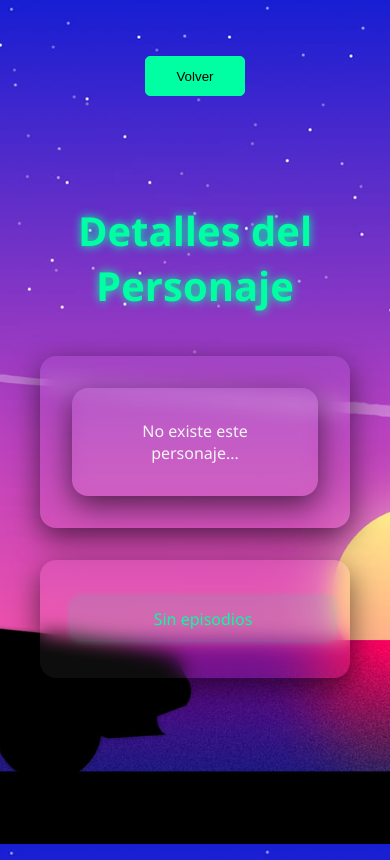
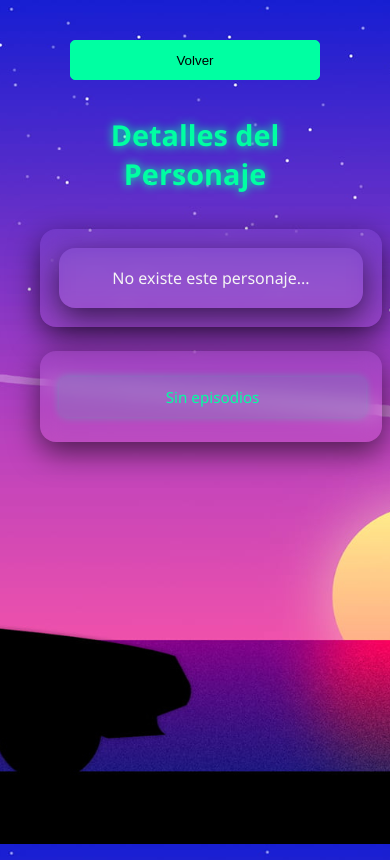
Before and after one commit to Matt-Py-GH/Rick-MortyWebApp, a website built with Vite: page detalles.html in a window 390 px wide. Built offline with nearby package versions, Linux system fonts and the light colour scheme; no server answers.

Commit message:
TODO FIXEADO

```diff
--- a/detalles.html
+++ b/detalles.html
@@ -19,15 +19,11 @@
 
     <meta name="author" content="Tu Nombre o Alias" />
 
-    <link rel="icon" href="/favicon.ico" type="image/x-icon" />
-
     <meta property="og:title" content="Rick & Morty API Explorer | R&MApi" />
     <meta
       property="og:description"
       content="Buscá personajes, filtrá por estado y explorá el universo de Rick and Morty con una app web dinámica."
     />
-    <meta property="og:image" content="/ruta/a/imagen-og.jpg" />
-    <meta property="og:url" content="https://tusitio.com/" />
     <meta property="og:type" content="website" />
 
     <meta name="twitter:card" content="summary_large_image" />
@@ -36,7 +32,6 @@
       name="twitter:description"
       content="Explorá todos los personajes de Rick and Morty con filtros, favoritos y más."
     />
-    <meta name="twitter:image" content="/ruta/a/imagen-og.jpg" />
 
     <link rel="stylesheet" href="./src/styles/detalles.css" />
     <link rel="stylesheet" href="./src/styles/mediaQuery.css" />
--- a/src/styles/detalles.css
+++ b/src/styles/detalles.css
@@ -101,3 +101,54 @@ main {
 .character-attribute:hover {
   background: rgba(0, 255, 162, 0.25);
 }
+
+/* media query de detalles */
+@media (max-width: 600px) {
+  body {
+    padding: 1rem;
+  }
+
+  .header {
+    flex-direction: column;
+    gap: 1rem;
+    text-align: center;
+  }
+
+  .details-title {
+    font-size: 1.8rem;
+    padding: 0 1rem;
+  }
+
+  .volver-button {
+    width: 100%;
+    max-width: 250px;
+  }
+
+  main {
+    flex-direction: column;
+    align-items: center;
+    gap: 1.5rem;
+    padding: 0 1rem;
+  }
+
+  .character-details {
+    width: 100%;
+    padding: 1.2rem;
+    max-width: none;
+  }
+
+  .character-details img {
+    width: 100%;
+    max-width: 180px;
+    height: auto;
+  }
+
+  .character-details h2 {
+    font-size: 1.4rem;
+  }
+
+  .character-details p,
+  .character-attribute {
+    font-size: 0.95rem;
+  }
+}
--- a/src/styles/mediaQuery.css
+++ b/src/styles/mediaQuery.css
@@ -23,54 +23,6 @@
   .favorite-button {
     width: 100%;
     margin-top: 0.5rem;
-  }
-}
-
-/* media query de detalles */
-@media (max-width: 600px) {
-  body {
-    padding: 1rem;
-  }
-
-  .header {
-    flex-direction: column;
-    gap: 1rem;
-    text-align: center;
-  }
-
-  .details-title {
-    font-size: 2rem;
-  }
-
-  .volver-button {
-    width: 100%;
-    max-width: 200px;
-  }
-
-  main {
-    flex-direction: column;
-    align-items: center;
-    gap: 1.5rem;
-  }
-
-  .character-details {
-    width: 100%;
-    padding: 1.5rem;
-  }
-
-  .character-details img {
-    width: 100%;
-    max-width: 150px;
-    height: auto;
-  }
-
-  .character-details h2 {
-    font-size: 1.5rem;
-  }
-
-  .character-details p,
-  .character-attribute {
-    font-size: 0.95rem;
   }
 }
 
--- a/vite.config.js
+++ b/vite.config.js
@@ -13,4 +13,4 @@ export default defineConfig({
   }
 })
 
-//Esta es la configuración de vite que tuve que hacer para que sean servidos correctamente ambos html, de lo contrario tenía errores en producción, los cuales pude ver haciendo uso de npm run preview. Simplemente agrega la ruta de detalles.html para que no rompa ni lance errores.
+//Esta es la configuración de vite que tuve que hacer para que sean servidos correctamente ambos html, de lo contrario tenía errores en producción, los cuales pude ver haciendo uso de npm run preview. Simplemente agrega las rutas para que no rompa ni lance errores.
```
Also changed, not shown: favoritos.html (+0 -5 lines), index.html (+0 -5 lines).
